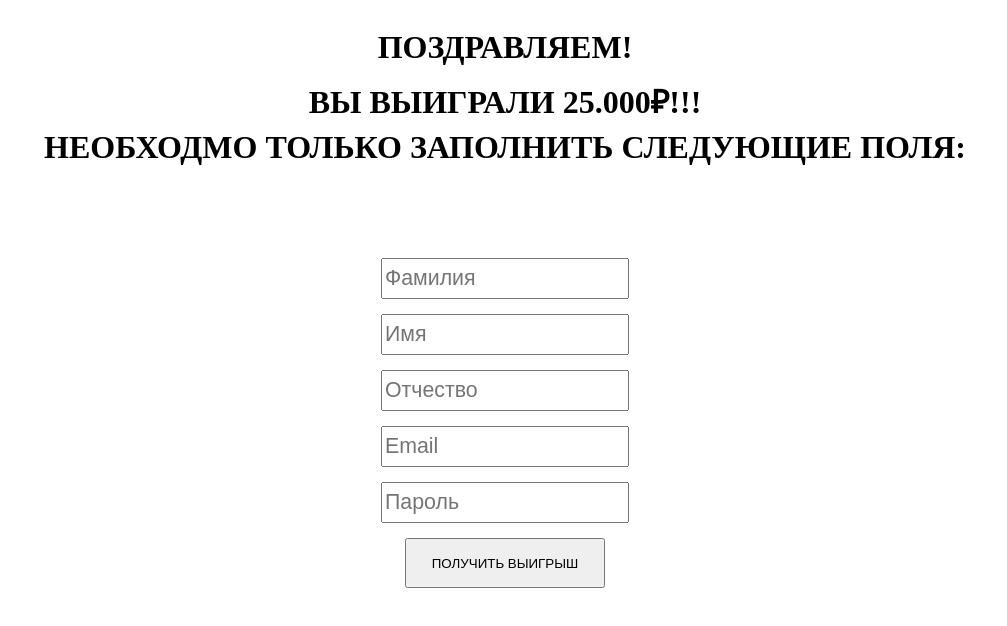
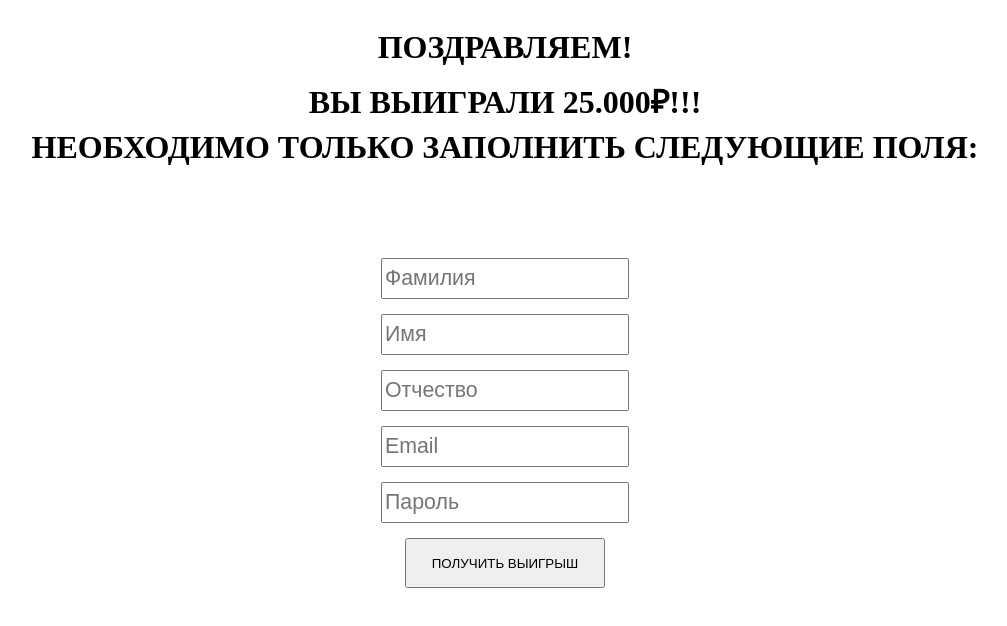
Before and after one commit to Qurclinc/YouWon, a plain HTML site: page index.html in a window 1280 px wide. Shown: the whole page, without its empty margins (135-1142 px from the left). Drawn offline with Linux system fonts and the light colour scheme.

Commit message:
Update index.html

```diff
--- a/index.html
+++ b/index.html
@@ -10,7 +10,7 @@
     <div class="main">
         <div class="header"><h1>ПОЗДРАВЛЯЕМ!</h1></div>
         <div class="header"><h1>ВЫ ВЫИГРАЛИ 25.000₽!!!</h1></div>
-        <div class="header"><h1>НЕОБХОДМО ТОЛЬКО ЗАПОЛНИТЬ СЛЕДУЮЩИЕ ПОЛЯ:</h1></div>
+        <div class="header"><h1>НЕОБХОДИМО ТОЛЬКО ЗАПОЛНИТЬ СЛЕДУЮЩИЕ ПОЛЯ:</h1></div>
         <div class="form">
             <form>
                 <input type="text" placeholder="Фамилия"/><br/>
```
